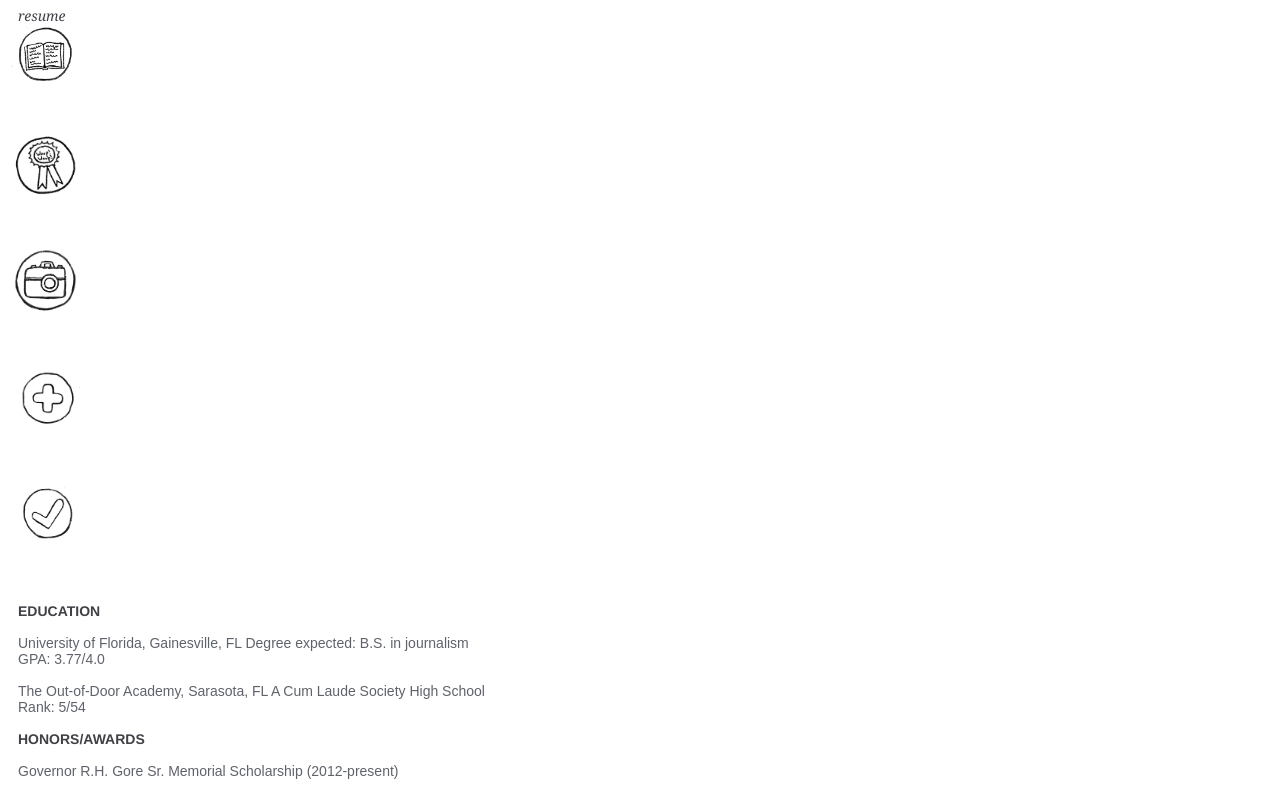
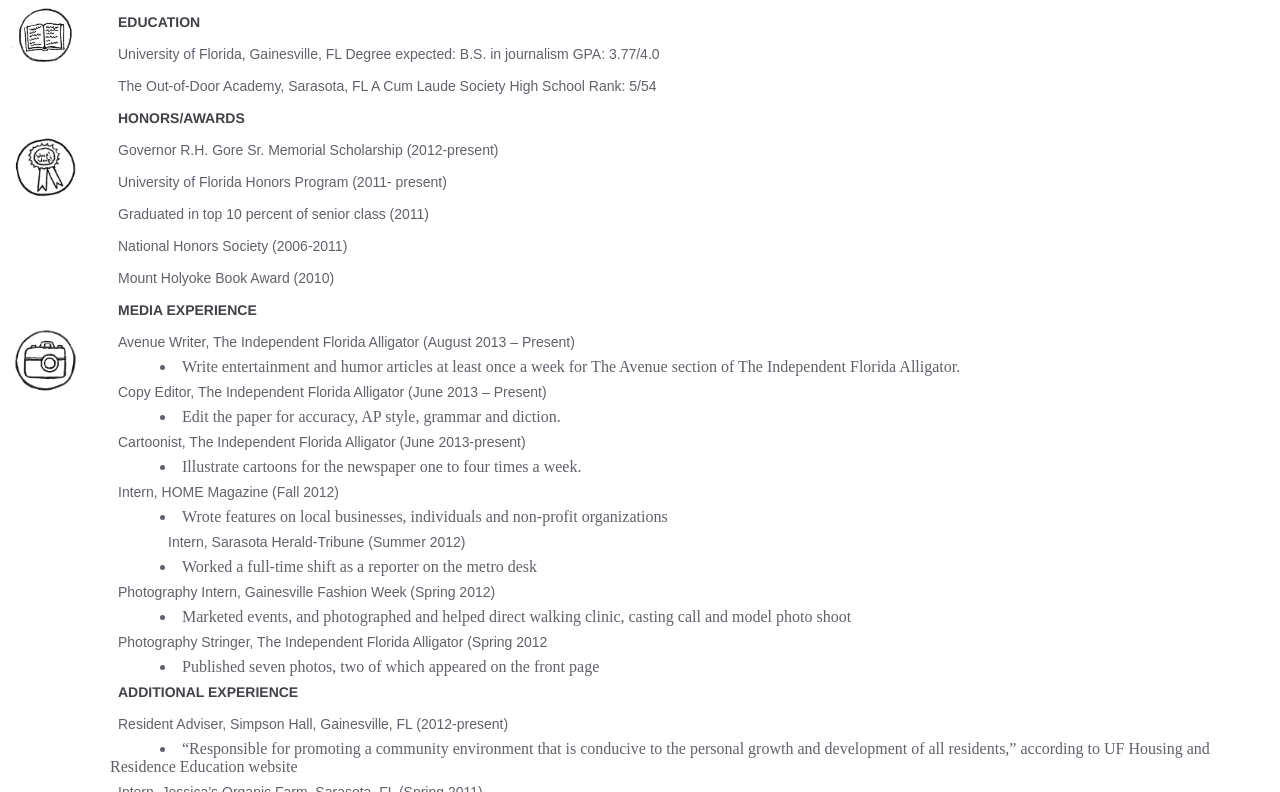
Before and after one commit to catadamson/catadamson.github.io, a plain HTML site: page resume.html in a window 1280 px wide. Shown: the part 88-880 px from the top of the page. Drawn offline with Linux system fonts and the light colour scheme.

Commit message:
personal website

```diff
--- a/css/resume.css
+++ b/css/resume.css
@@ -36,24 +36,28 @@ nav a {
     display: table;
     vertical-align: middle;
     width:10%;
+    height:130px;
 }
 
 #awards {
       display: table;
     vertical-align: middle;
     width:10%;
+    height:190px;
 }
 
 #media {
      display: table;
     vertical-align: middle;
     width:10%;
+    height:570px;
 }
 
 #additional {
      display: table;
     vertical-align: middle;
     width:10%;
+    height:290px;
 }
 
 #skills {
@@ -67,23 +71,19 @@ div img{
     padding-bottom:50px;
 }
 
-div {
-        width: 500px;
+
+#text { display: table;
+    vertical-align: middle;
+    width:%;
 }
+
 
 article{
     padding:10px;
 }
 
-article em {
-    font-family:georgia;
-    font-size:14px;
-    color:#404147;
-    text-align:left;
-    padding:8px
-}
 
-article p {
+div p {
     font-family: arial;
     text-align:left;
     padding:8px;
@@ -91,7 +91,7 @@ article p {
     font-size:14px;
 }
 
-article h2 {
+div h2 {
     color:#404147;
     text-align:left;
     font-size:14px;
--- a/resume.html
+++ b/resume.html
@@ -27,9 +27,9 @@
 	            <article>
 
 
+                    <div style="width: 100%; overflow: hidden;">
+                    <div style="width: 100px; float: left;">
 
-
-                    <em>resume</em>
 
                     <div id="education">
 
@@ -60,8 +60,11 @@
                                              <img src="img/skills.jpg" width="70px" title="skills" alt="skills" />
 
                     </div>
+                         </div>
 
-                    <div>
+    <div style="margin-left: 100px;">
+
+                    <div id="text">
 
                     <h2>EDUCATION</h2>
 
@@ -129,7 +132,8 @@
                                 <p> Social Media: Facebook, Blogger, WordPress, Tumblr, Twitter, Instagram, Flickr, Adobe CS4 Photoshop, Illustrator and InDesign, Pages, Keynote, iPhoto, iMovie, Microsoft Word, PowerPoint and Excel, Audacity, Soundslides Plus</p>
 
 
-
+	                </div>
+        </div>
 
 
 
```
